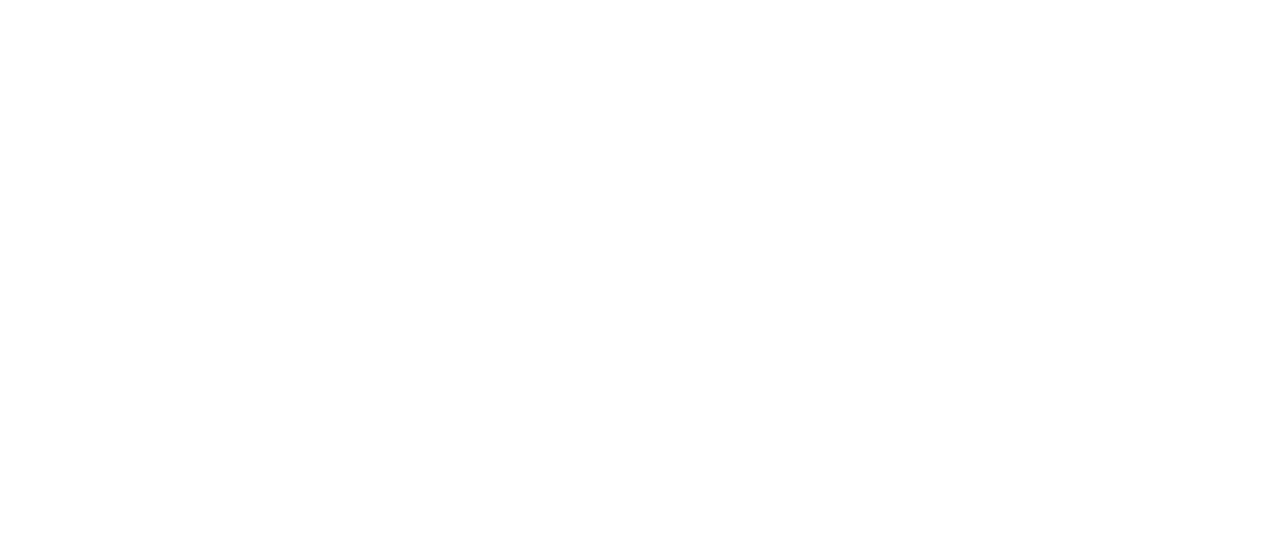
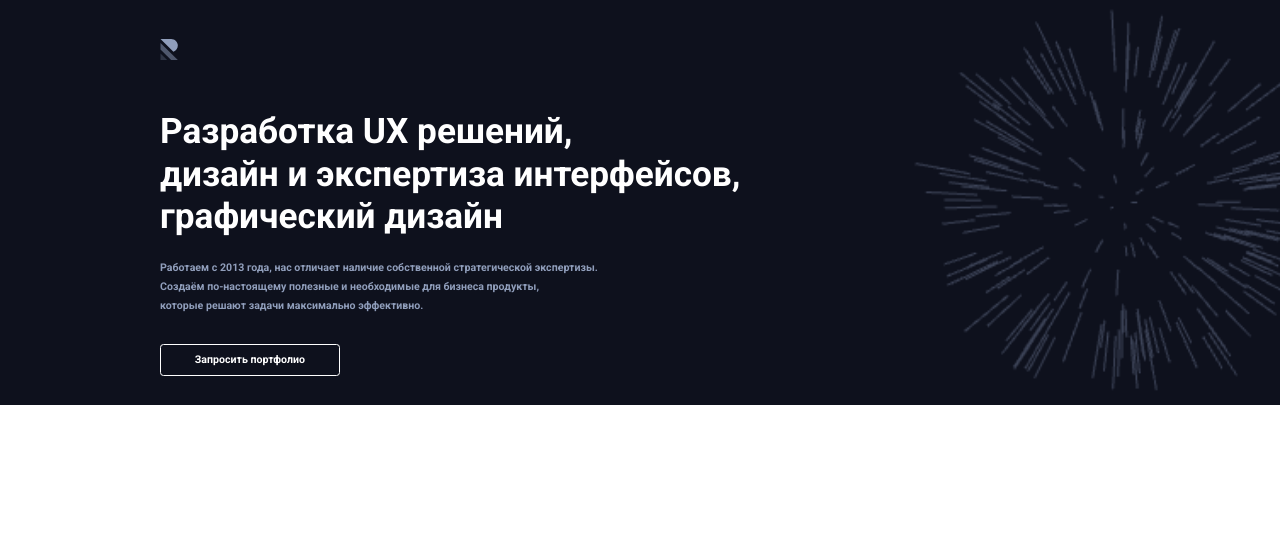
Before and after one commit to kedderli/rokeen.com, a plain HTML site: page index.html in a window 1280 px wide. Drawn offline with nearby package versions, Linux system fonts and the light colour scheme.

Commit message:
Свёрстан хеадер

```diff
--- a/assets/css/main.css
+++ b/assets/css/main.css
@@ -2,3 +2,68 @@
 	font-family: Roboto;
 	font-style: normal;
 }
+body {
+	font-size: 1.1vw;
+}
+
+
+/* ********** START CONTAINER ********** */
+.container {
+	width: 75%;
+	margin: auto;
+}
+/* ********** END CONTAINER ********** */
+
+/* ********** START HEADER ********** */
+.header {
+	position: relative;
+	background-color: #0E111D;
+	padding-top: 3.05vw;
+	padding-bottom: 3.06vw;
+	overflow: hidden;
+}
+.header-content {
+	position: relative;
+	z-index: 2;
+}
+.header-logo-wrapper {
+
+}
+.header-logo {
+	width: 1.38vw;
+}
+.header-title {
+	font-size: 2.5em;
+	font-weight: bold;
+	line-height: 3.3vw;
+	color: #fff;
+	margin-top: 3.68vw;
+	margin-bottom: 1.6vw;
+}
+.header-text {
+	font-size: 0.83vw;
+	color: #909EBB;
+	line-height: 1.52vw;
+	margin-top: 0;
+	margin-bottom: 2.63vw;
+}
+.header-button {
+	font-family: Roboto;
+	font-size: 0.83vw;
+	font-weight: bold;
+	text-decoration: none;
+	color: #fff;
+	border: 0.0694vw solid #fff;
+	border-radius: 0.27vw;
+	padding: 0.625vw 2.638vw 0.763vw;
+}
+#header-animate {
+	position: absolute;
+	z-index: 1;
+	right: -5%;
+	height: 100%;
+	width: 34.72vw;
+	top: 0;
+	transform: scale(1.7);
+}
+/* ********** END HEADER ********** */
--- a/assets/js/main.js
+++ b/assets/js/main.js
@@ -0,0 +1,15 @@
+VANTA.DOTS({
+	  el: "#header-animate",
+	  mouseControls: true,
+	  touchControls: true,
+	  gyroControls: false,
+	  minHeight: 200.00,
+	  minWidth: 200.00,
+	  scale: 1.00,
+	  scaleMobile: 1.00,
+	  color: 0xe111d,
+	  color2: 0x3b4256,
+	  backgroundColor: 0xe111d,
+	  size: 0,
+	  spacing: 100.00
+	})
--- a/index.html
+++ b/index.html
@@ -6,7 +6,7 @@
 	<title>Rokeen.com</title>
 
 	<link rel="preconnect" href="https://fonts.gstatic.com">
-	<link href="https://fonts.googleapis.com/css2?family=IBM+Plex+Sans:wght@400;700&family=Roboto&display=swap" rel="stylesheet">
+	<link href="https://fonts.googleapis.com/css2?family=IBM+Plex+Sans:wght@400;700&family=Roboto:wght@700&display=swap" rel="stylesheet">
 
 	<link rel="stylesheet" href="https://cdnjs.cloudflare.com/ajax/libs/normalize/8.0.1/normalize.css">
 	<link rel="stylesheet" type="text/css" href="https://cdnjs.cloudflare.com/ajax/libs/slick-carousel/1.8.1/slick.css"/>
@@ -15,9 +15,31 @@
 	<link rel="stylesheet" href="assets/css/main.css">
 </head>
 <body>
+	<header class="header">
+		<div class="container">
+			<div class="header-content">
+				<div class="header-logo-wrapper">
+					<img src="assets/img/logo.svg" alt="" class="header-logo">
+				</div>
+				<h1 class="header-title">
+					Разработка UX решений,<br>дизайн и экспертиза интерфейсов,<br>графический дизайн
+				</h1>
+				<p class="header-text">
+					Работаем с 2013 года, нас отличает наличие собственной стратегической экспертизы.<br>
+					Создаём по-настоящему полезные и необходимые для бизнеса продукты,<br>
+					которые решают задачи максимально эффективно.
+				</p>
+				<a href="#" class="header-button">Запросить портфолио</a>
+			</div>
+		</div>
+		<div id="header-animate"></div>
+	</header>
+
 
 	<script src="https://yastatic.net/jquery/3.3.1/jquery.min.js"></script>
 	<script src="https://cdnjs.cloudflare.com/ajax/libs/slick-carousel/1.8.1/slick.min.js"></script>
+	<script src="https://cdnjs.cloudflare.com/ajax/libs/three.js/r119/three.min.js"></script>
+	<script src="https://cdn.jsdelivr.net/npm/vanta@0.5.21/dist/vanta.dots.min.js"></script>
 
 	<script src="assets/js/main.js"></script>
 </body>
```
Also changed, not shown: assets/img/logo.svg (added).
